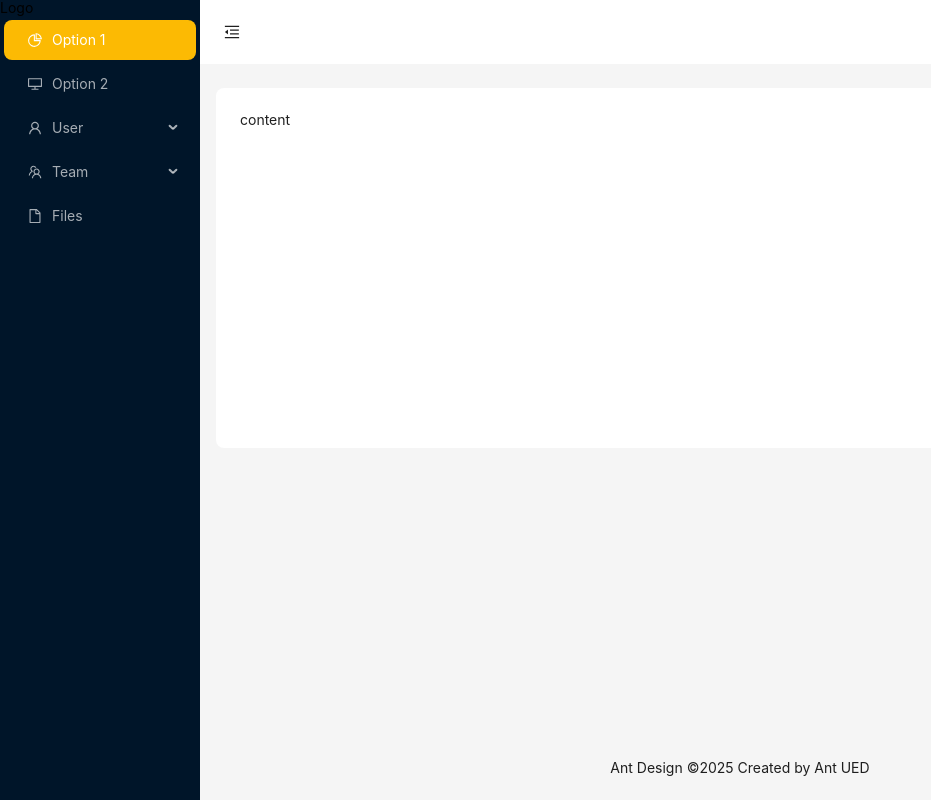
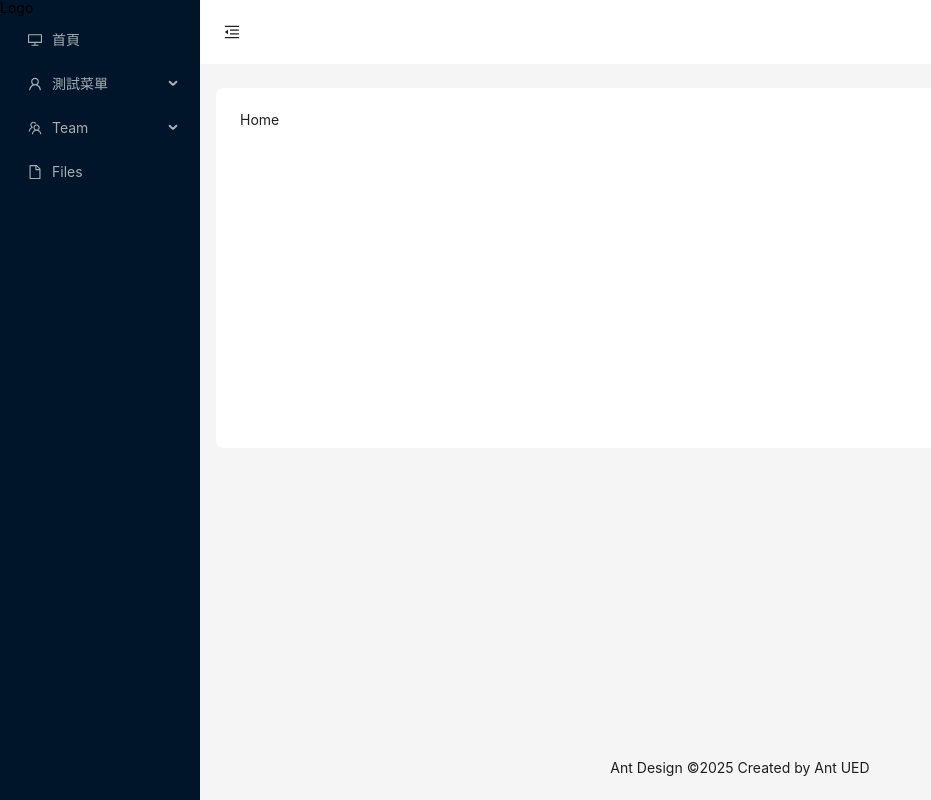
Before and after one commit to Vic428-human/antd5-dashboard-practice, a React (Vite) app: page / in a window 1280 px wide. Shown: the whole page, without its empty margins (0-931 px from the left). Built offline with nearby package versions, Linux system fonts and the light colour scheme.

Commit message:
路由切換

```diff
--- a/src/App.tsx
+++ b/src/App.tsx
@@ -6,52 +6,26 @@
 import {
   MenuFoldOutlined,
   MenuUnfoldOutlined,
-  PieChartOutlined,
   UserOutlined,
   DesktopOutlined,
   TeamOutlined,
   FileOutlined,
 } from "@ant-design/icons";
 import type { MenuProps } from "antd";
+import { useNavigate } from "react-router-dom";
+import MainContent from "./routes/MainContent.tsx";
+import SidebarMenu from "./components/Menu/SidebarMenu.tsx";
 
 const { Header, Sider, Content, Footer } = Layout;
 
 function App() {
+  const navigate = useNavigate();
+
   const [collapsed, setCollapsed] = useState(false);
   const {
     token: { colorBgContainer, borderRadiusLG },
   } = theme.useToken();
 
-  type MenuItem = Required<MenuProps>["items"][number];
-
-  function getItem(
-    label: React.ReactNode,
-    key: React.Key,
-    icon?: React.ReactNode,
-    children?: MenuItem[]
-  ): MenuItem {
-    return {
-      key,
-      icon,
-      children,
-      label,
-    } as MenuItem;
-  }
-
-  const items: MenuItem[] = [
-    getItem("Option 1", "1", <PieChartOutlined />),
-    getItem("Option 2", "2", <DesktopOutlined />),
-    getItem("User", "sub1", <UserOutlined />, [
-      getItem("Tom", "3"),
-      getItem("Bill", "4"),
-      getItem("Alex", "5"),
-    ]),
-    getItem("Team", "sub2", <TeamOutlined />, [
-      getItem("Team 1", "6"),
-      getItem("Team 2", "8"),
-    ]),
-    getItem("Files", "9", <FileOutlined />),
-  ];
   return (
     <Layout className="container">
       <Sider
@@ -68,12 +42,7 @@
         }}
       >
         <div className="demo-logo-vertical">Logo</div>
-        <Menu
-          theme="dark"
-          defaultSelectedKeys={["1"]}
-          mode="inline"
-          items={items}
-        />
+        <SidebarMenu onMenuClick={({ key }) => navigate(key as string)} />
       </Sider>
 
       <Layout>
@@ -98,7 +67,7 @@
               borderRadius: borderRadiusLG,
             }}
           >
-            content
+            <MainContent />
           </div>
         </Content>
         <Footer style={{ textAlign: "center" }}>
@@ -109,4 +78,22 @@
   );
 }
 
+// function MainContent() {
+//   return (
+//     <div>
+//       <Routes>
+//         <Route path="/" element={<div>Home</div>} />
+//         <Route path="/menu-1/:other" element={<Menu1Detail />} />
+//         <Route path="/usersList" element={<div>Users</div>} />
+//         <Route path="/file" element={<div>file</div>} />
+//       </Routes>
+//     </div>
+//   );
+// }
+
+// function Menu1Detail() {
+//   const params = useParams();
+//   return <div>menu-1: {params.other}</div>;
+// }
+
 export default App;
--- a/src/main.tsx
+++ b/src/main.tsx
@@ -13,7 +13,9 @@
 import App from "./App.tsx";
 import { QueryClientProvider } from "@tanstack/react-query";
 import { queryClient } from "./queryClient.ts";
-import { ReactQueryDevtools } from "@tanstack/react-query-devtools";
+// import { ReactQueryDevtools } from "@tanstack/react-query-devtools";
+import { BrowserRouter } from "react-router-dom";
+
 import "./index.css";
 
 createRoot(document.getElementById("root")!).render(
@@ -27,9 +29,11 @@
           },
         }}
       >
-        <App />
-        {/* <ReactQueryDevtools initialIsOpen={false} /> */}
+        <BrowserRouter>
+          <App />
+        </BrowserRouter>
       </ConfigProvider>
+      {/* <ReactQueryDevtools initialIsOpen={false} /> */}
     </QueryClientProvider>
   </StrictMode>
 );
--- a/src/styles/dashboard.css
+++ b/src/styles/dashboard.css
@@ -11,3 +11,7 @@
 .demo-logo-vertical{
     color: black
 }
+
+.content {
+     padding: 24px;
+}
```
